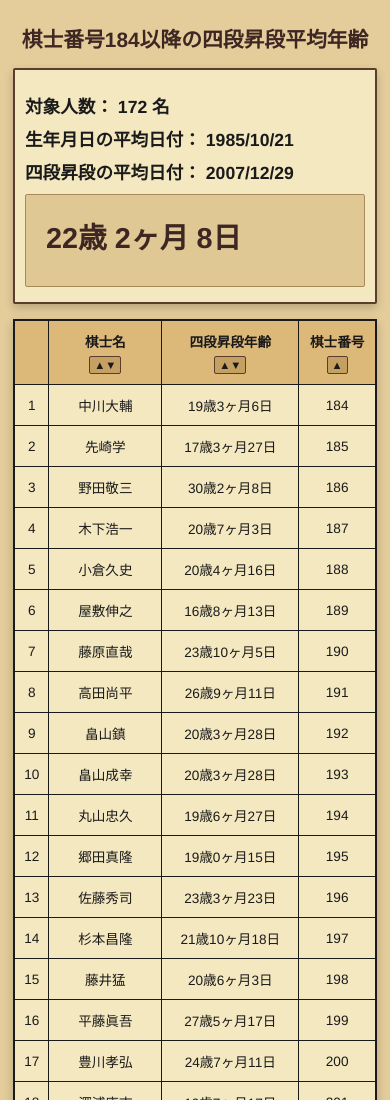
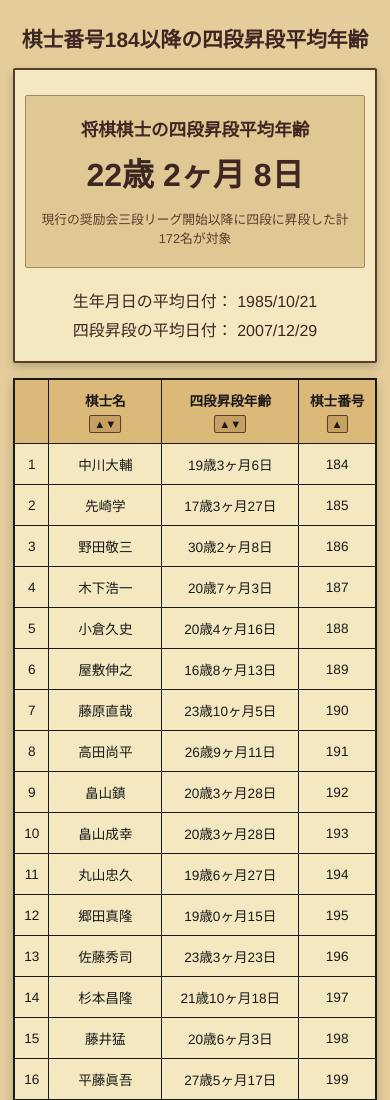
Before and after one commit to ulti-shogi/shogi-ave-age, a plain HTML site: page index.html in a window 390 px wide. Shown: the top 1100 px of the page. Drawn offline with Linux system fonts and the light colour scheme.

Commit message:
Add files via upload

```diff
--- a/script.js
+++ b/script.js
@@ -99,18 +99,22 @@ async function initializeApp() {
             avgMonths += 12;
         } //←if (avgMonths < 0)
 
+        // ▼ ご要望に合わせてHTML出力を変更 ▼
         const outputHtml = `
-            <p>対象人数： <strong>${targetCount} 名</strong></p>
-            <p>生年月日の平均日付： ${avgBirthDate.toLocaleDateString('ja-JP')}</p>
-            <p>四段昇段の平均日付： ${avgFourthDate.toLocaleDateString('ja-JP')}</p>
             <div class="result-box">
-                <h2>${avgYears}歳 ${avgMonths}ヶ月 ${avgDays}日</h2>
+                <div class="result-title">将棋棋士の四段昇段平均年齢</div>
+                <div class="result-age">${avgYears}歳 ${avgMonths}ヶ月 ${avgDays}日</div>
+                <div class="result-desc">現行の奨励会三段リーグ開始以降に四段に昇段した計${targetCount}名が対象</div>
             </div><!--←.result-box-->
+            <div class="avg-dates">
+                <p>生年月日の平均日付： ${avgBirthDate.toLocaleDateString('ja-JP')}</p>
+                <p>四段昇段の平均日付： ${avgFourthDate.toLocaleDateString('ja-JP')}</p>
+            </div><!--←.avg-dates-->
         `;
         document.getElementById('output').innerHTML = outputHtml;
 
-        // ▼ 初期表示とソートイベントの設定 ▼
-        kishiList.sort((a, b) => a.num - b.num); // 初期状態は棋士番号順
+        // 初期表示とソートイベントの設定
+        kishiList.sort((a, b) => a.num - b.num);
         renderTable();
         setupSortButtons();
 
--- a/style.css
+++ b/style.css
@@ -8,9 +8,8 @@ body {
     align-items: center;
 } /*←body*/
 
-/* ▼ h1のスタイルをコンテナ外用に調整 ▼ */
 h1 {
-    font-size: 1.8rem; /* 少し大きくしました */
+    font-size: 1.8rem;
     color: #3e2723;
     text-align: center;
     margin-bottom: 20px;
@@ -18,7 +17,7 @@ h1 {
     border-bottom: 2px solid #5a3d2b;
     padding-bottom: 10px;
     width: 100%;
-    max-width: 600px; /* 下線が広がりすぎないように制限 */
+    max-width: 600px;
 } /*←h1*/
 
 .container {
@@ -32,26 +31,49 @@ h1 {
     border: 2px solid #5a3d2b;
 } /*←.container*/
 
+/* ▼ 新しい結果ボックスのスタイル ▼ */
 .result-box {
     background-color: #dfc894;
-    padding: 20px;
+    padding: 30px 20px; /* 上下の余白を広めに */
     border-radius: 2px;
-    margin-top: 10px; /* h1が抜けたので上の余白を調整 */
+    margin-top: 10px;
     border: 1px solid #a68a5c;
+    text-align: center; /* 中央寄せ */
 } /*←.result-box*/
 
-.result-box h2 {
-    margin: 0 0 10px 0;
+.result-title {
+    font-size: 1.1rem;
     color: #3e2723;
-    font-size: 1.8rem;
-} /*←.result-box h2*/
+    font-weight: bold;
+    margin-bottom: 15px;
+} /*←.result-title*/
 
-p {
-    margin: 8px 0;
-    font-size: 1.1rem;
+.result-age {
+    font-size: 2.8rem; /* 平均年齢を大きく表示 */
+    color: #3e2723;
     font-weight: bold;
-} /*←p*/
+    margin-bottom: 15px;
+    line-height: 1.2;
+} /*←.result-age*/
 
+.result-desc {
+    font-size: 0.9rem;
+    color: #5a3d2b;
+} /*←.result-desc*/
+
+.avg-dates {
+    margin-top: 20px;
+    text-align: center;
+} /*←.avg-dates*/
+
+.avg-dates p {
+    margin: 5px 0;
+    font-size: 1rem;
+    font-weight: normal;
+    color: #3e2723;
+} /*←.avg-dates p*/
+
+/* ▼ エラー文字スタイル ▼ */
 .error {
     color: #d32f2f;
     font-weight: bold;
@@ -106,15 +128,27 @@ table th {
     } /*←body (@media)*/
 
     h1 {
-        font-size: 1.3rem; /* スマホでも少し大きく */
+        font-size: 1.3rem;
         margin-bottom: 15px;
-        border-bottom: none; /* スマホでは下線を消してスッキリさせる */
+        border-bottom: none;
         padding-bottom: 0;
     } /*←h1 (@media)*/
 
     .container {
         padding: 15px 10px;
     } /*←.container (@media)*/
+
+    .result-box {
+        padding: 20px 10px;
+    } /*←.result-box (@media)*/
+
+    .result-age {
+        font-size: 2rem; /* スマホでは少し小さくして画面に収める */
+    } /*←.result-age (@media)*/
+
+    .result-desc {
+        font-size: 0.8rem;
+    } /*←.result-desc (@media)*/
 
     table {
         margin-top: 15px;
```
